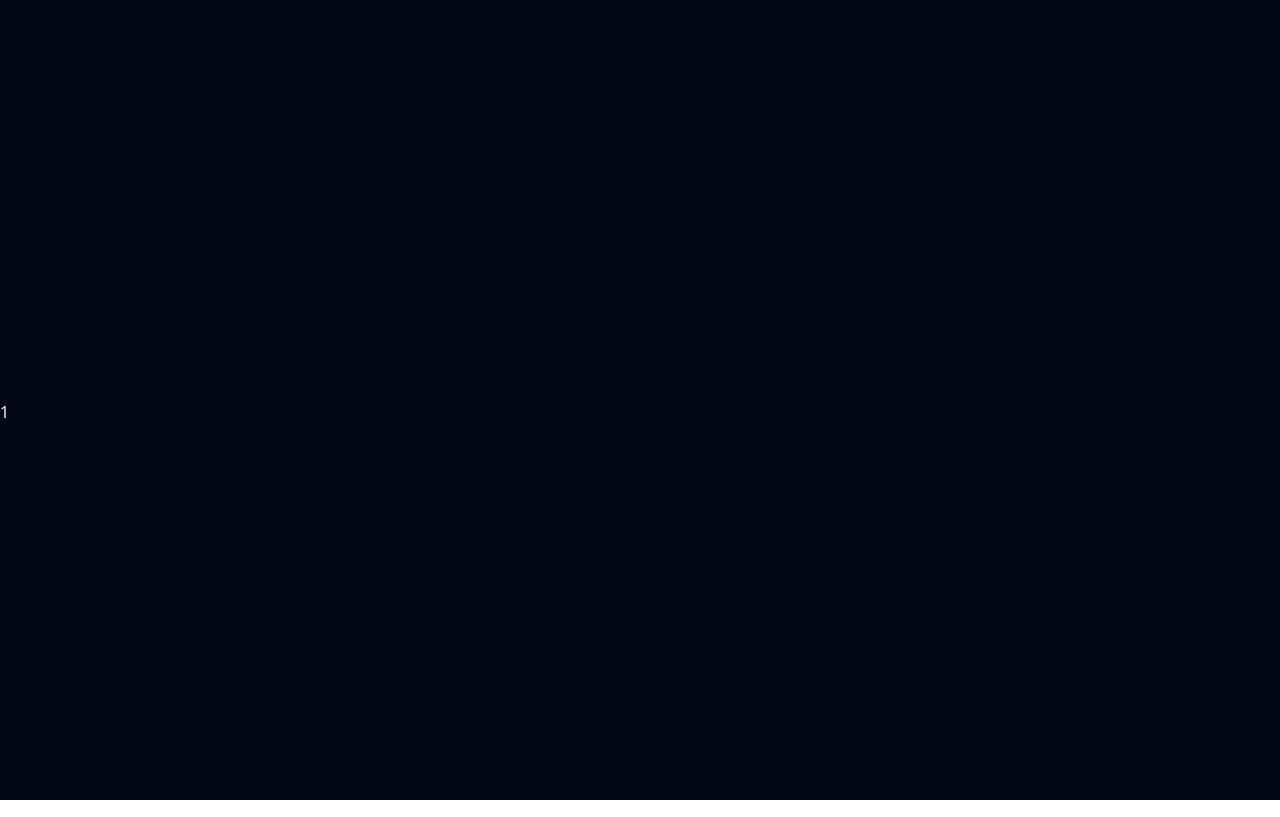
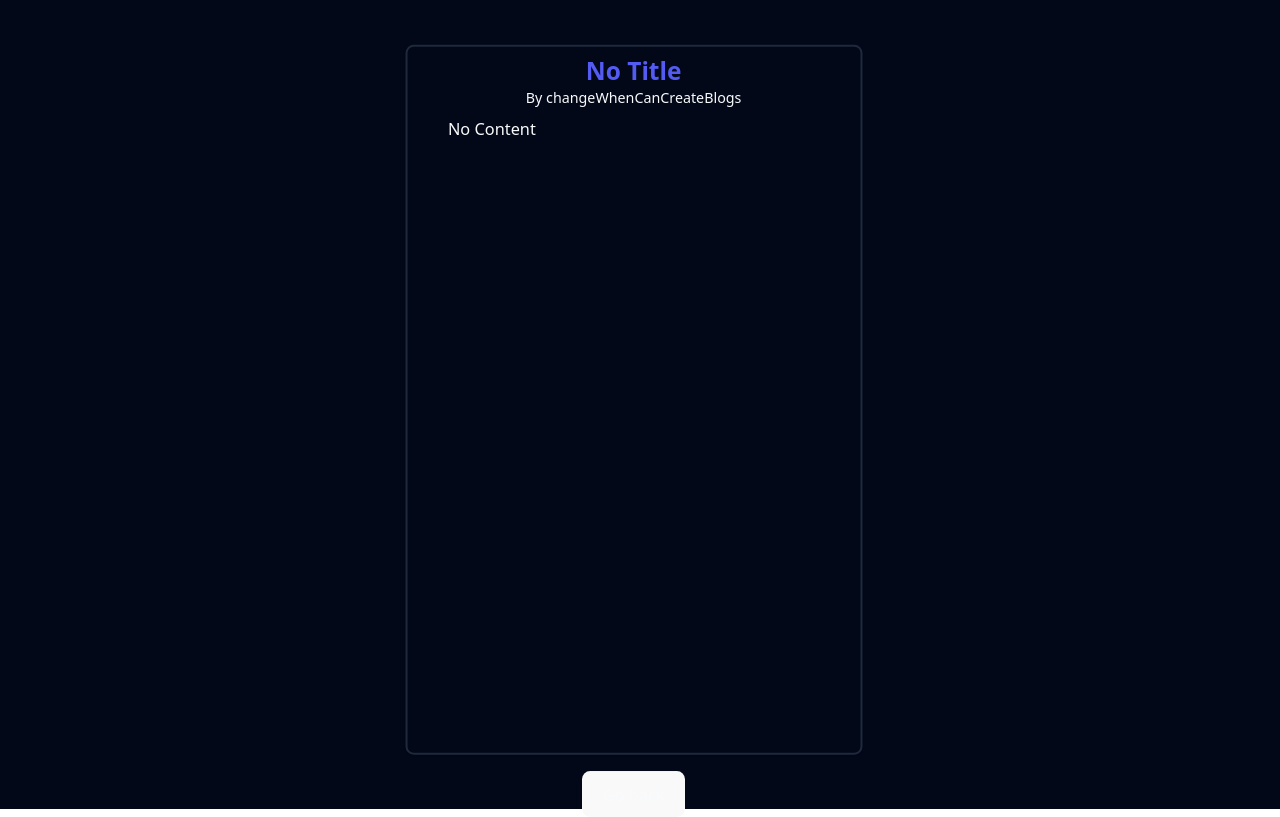
Before and after one commit to lernEarnBurn/blog-site, a React (Vite) app in the folder viewing-interface/: page /blogs/1 in a window 1280 px wide. Built offline with nearby package versions, Linux system fonts and the light colour scheme.

Commit message:
blog page to flow into animation

```diff
--- a/viewing-interface/src/components/BlogMenu.tsx
+++ b/viewing-interface/src/components/BlogMenu.tsx
@@ -50,10 +50,11 @@ export function BlogMenu() {
       itemsRef.current[index]?.scrollIntoView({ behavior: "smooth",  block: "center" });
     }
 
+    localStorage.setItem('selectedBlog', JSON.stringify(blog))
 
     setTimeout(() => {
       navigate(`/blogs/${blog._id}`);
-    }, 500);
+    }, 400);
   }
 
 
--- a/viewing-interface/src/components/BlogPage.tsx
+++ b/viewing-interface/src/components/BlogPage.tsx
@@ -1,11 +1,32 @@
-import { useParams } from "react-router-dom";
+import { PageAnimation } from "./PageAnimation";
+import { useNavigate } from 'react-router-dom';
 
 export function BlogPage() {
-  const { blogId } = useParams();
+  //this is done to ensure to ensure a clean transition and avoid another query
+  const storedBlogData = localStorage.getItem('selectedBlog');
+  const blogData = storedBlogData ? JSON.parse(storedBlogData) : null;
+
+  const navigate  = useNavigate()
+  //needs some work
+  const handleGoBack = () => {
+    navigate(-1);
+  }
+
 
   return (
-    <>
-      <p className="mt-[50vh]">{blogId}</p>
-    </>
+    <PageAnimation>
+      <div className="mt-[2vh] flex flex-col gap-4 overflow-y-auto h-auto min-w-[99vw] items-center">
+          <div className="z-10 rounded-lg dark:bg-opacity-90 mt-[4.5vh] py-2 px-10 border-2 light:border-black shadow-sm w-[35vw] h-[87vh] overflow-hidden">
+            <h2 className="text-center text-2xl">
+              <strong>{blogData?.title || 'No Title'}</strong>
+            </h2>
+            <h3 className="text-center text-sm">
+              By {blogData?.author?.username || 'changeWhenCanCreateBlogs'}
+            </h3>
+            <p className="mt-2 text-md">{blogData?.content || 'No Content'}</p>
+          </div>
+          <button onClick={handleGoBack}>Go back</button>
+      </div>
+    </PageAnimation>
   )
 }
--- /dev/null
+++ b/viewing-interface/src/components/PageAnimation.tsx
@@ -0,0 +1,25 @@
+import { motion } from 'framer-motion'
+import { ReactNode } from 'react'
+
+type PageAnimationProps = {
+  children: ReactNode;
+};
+
+const animations = {
+  initial: {scale: 1},
+  animate: {scale: 1.02},
+  exit: {scale: 1}
+}
+
+export const PageAnimation = ({children}: PageAnimationProps) => {
+  return (
+    <motion.div
+      variants={animations}
+      initial="initial"
+      animate="animate"
+      exit="exit"
+      >
+      {children}
+    </motion.div>
+  )
+}
```
